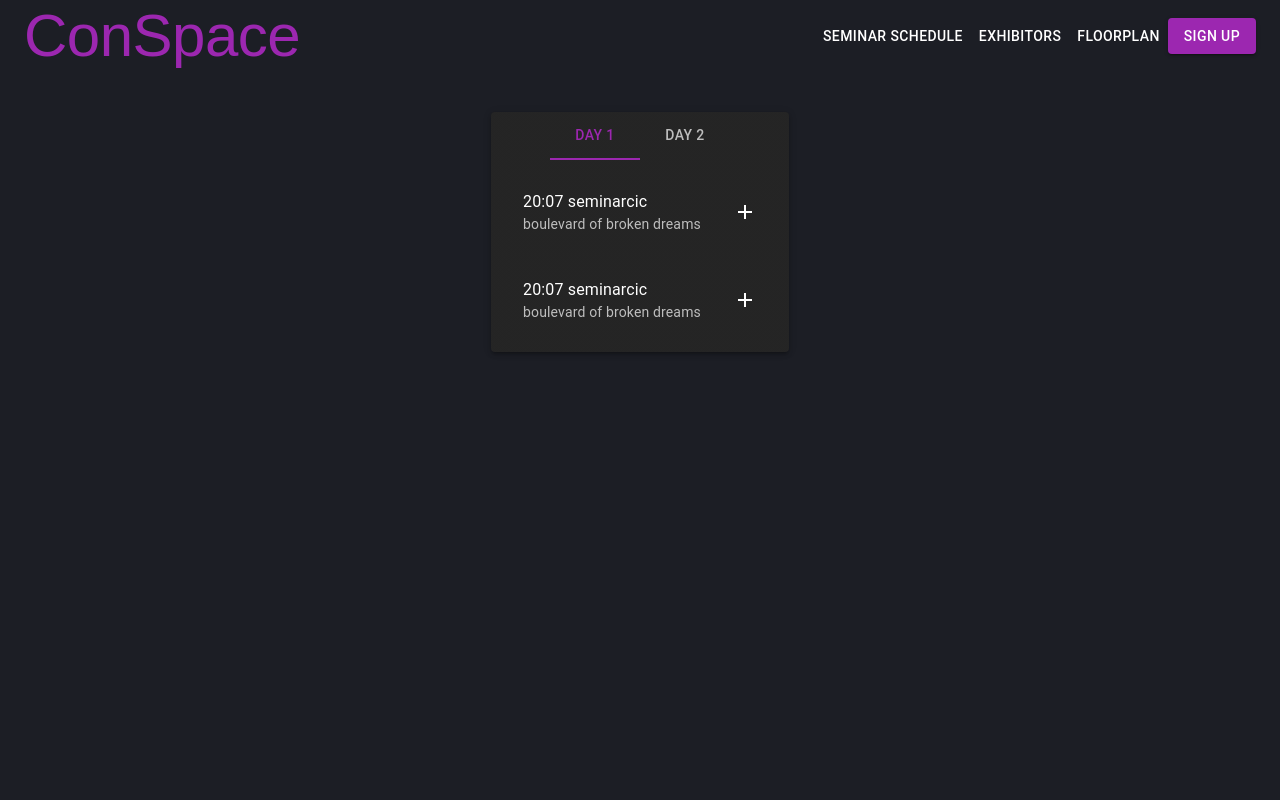
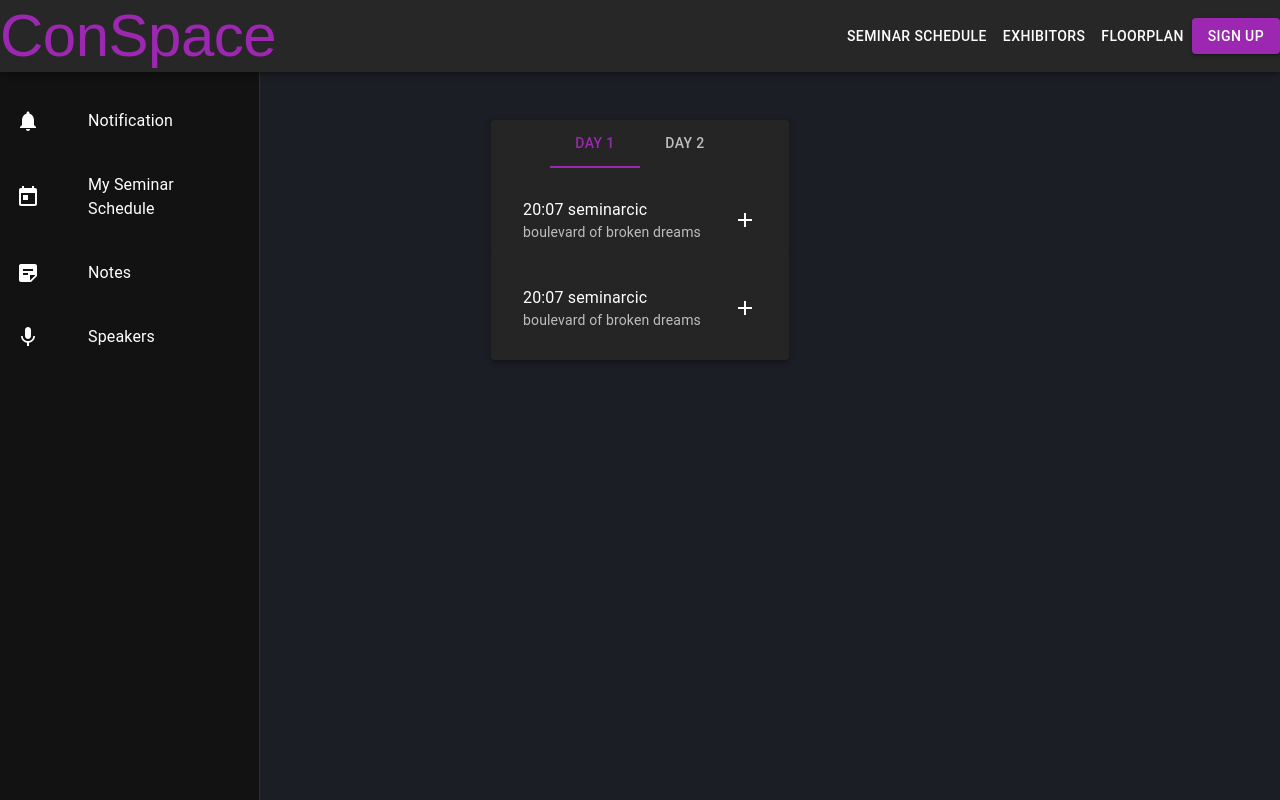
Before and after one commit to AnaNika10/ConSpace, a React (Vite) app in the folder client/: page /seminar-schedule in a window 1280 px wide. Built offline with nearby package versions, Linux system fonts and the light colour scheme.

Commit message:
[#44] Add menu bar

```diff
--- a/client/package.json
+++ b/client/package.json
@@ -10,6 +10,9 @@
     "preview": "vite preview"
   },
   "dependencies": {
+    "@devexpress/dx-react-core": "^4.0.4",
+    "@devexpress/dx-react-scheduler": "^4.0.4",
+    "@devexpress/dx-react-scheduler-material-ui": "^4.0.4",
     "@emotion/react": "^11.11.0",
     "@emotion/styled": "^11.11.0",
     "@mui/icons-material": "^5.11.16",
--- /dev/null
+++ b/client/src/components/Menu.tsx
@@ -0,0 +1,73 @@
+import { Box, Divider, Drawer, IconButton, List, ListItem, ListItemButton, ListItemIcon, ListItemText } from "@mui/material";
+import { useState } from "react";
+import NotificationsIcon from '@mui/icons-material/Notifications';
+import TodayIcon from '@mui/icons-material/Today';
+import StickyNote2Icon from '@mui/icons-material/StickyNote2';
+import MicIcon from '@mui/icons-material/Mic';
+import ChevronRightIcon from '@mui/icons-material/ChevronRight';
+
+const drawerWidth = 260;
+
+export default function MenuDrawer() {
+    const [open, setOpen] = useState(false);
+
+    const toggleDrawer =
+      (open: boolean) =>
+      (event: React.KeyboardEvent | React.MouseEvent) => {
+        if (
+          event.type === 'keydown' &&
+          ((event as React.KeyboardEvent).key === 'Tab' ||
+            (event as React.KeyboardEvent).key === 'Shift')
+        ) {
+          return;
+        }
+
+        setOpen(!open);
+      };
+
+    const list = (
+      <Box
+        role="presentation"
+        onClick={toggleDrawer(false)}
+        onKeyDown={toggleDrawer(false)}
+        sx={{ overflow: 'auto' }}
+        paddingTop={5}
+      >
+        <List>
+          {[{section:'Notification', icon: <NotificationsIcon/>},
+            {section:'My Seminar Schedule', icon: <TodayIcon/>},
+            {section:'Notes', icon:<StickyNote2Icon/>},
+            {section:'Speakers', icon: <MicIcon/>}].map(({section, icon}) => (
+            <ListItem key={section}>
+                <ListItemIcon>
+                    {icon}
+                </ListItemIcon>
+              <ListItemButton>
+                <ListItemText primary={section} />
+              </ListItemButton>
+            </ListItem>
+          ))}
+        </List>
+      </Box>
+    );
+
+    return (
+        <Drawer
+            anchor="left"
+            variant="permanent"
+            open={open}
+            onClose={toggleDrawer(false)}
+            sx={{
+                width: drawerWidth,
+                flexShrink: 0,
+                [`& .MuiDrawer-paper`]: { width: drawerWidth, boxSizing: 'border-box' },
+              }}
+        >
+          <IconButton onClick={toggleDrawer(open)}>
+            <ChevronRightIcon/>
+          </IconButton>
+          <Divider/>
+            {list}
+        </Drawer>
+    );
+  }
--- a/client/src/components/NavigationBar.tsx
+++ b/client/src/components/NavigationBar.tsx
@@ -1,11 +1,13 @@
-import { Button, Container, Grid, Stack, Typography } from "@mui/material";
+import { AppBar, Button, Container, Grid, Stack, Typography } from "@mui/material";
 import { Link } from "react-router-dom";
+import MenuDrawer from "./Menu";
 
 export default function NavBar() {
 
     return (
         <Grid>
             <Container maxWidth={false}>
+                <AppBar position="fixed"  sx={{ zIndex: (theme) => theme.zIndex.drawer + 1 }}>
                 <Stack direction={"row"} justifyContent="space-around" alignItems="center">
                     <Typography  variant="h2" color={"#9c27b0"} fontFamily={"sans-serif"}>
                         ConSpace
@@ -21,15 +23,16 @@ export default function NavBar() {
                             Exhibitors
                         </Button>
                         </Link>
-                        <Link to={"/floorplan"}>
+                        <Link to={"/floorplan"}/>
                         <Button sx={{color: "white"}}>
                             Floorplan
                         </Button>
-                        </Link>
                         <Button variant="contained">Sign up</Button>
                     </Grid>
                 </Stack>
+                </AppBar>
             </Container>
+            <MenuDrawer/>
         </Grid>
     )
 }
--- a/client/src/components/SeminarList.tsx
+++ b/client/src/components/SeminarList.tsx
@@ -92,7 +92,7 @@ function SeminarTabs() {
 
 export default function SeminarList() {
     return (
-        <Grid container justifyContent="space-around" paddingTop={5} paddingBottom={5}>
+        <Grid container justifyContent="space-around" paddingTop={15} paddingBottom={15}>
             <Paper elevation={3} >
                 <SeminarTabs/>
                 <List>
```
Also changed, not shown: 1 other file (tests, documents, lock files or other folders).
